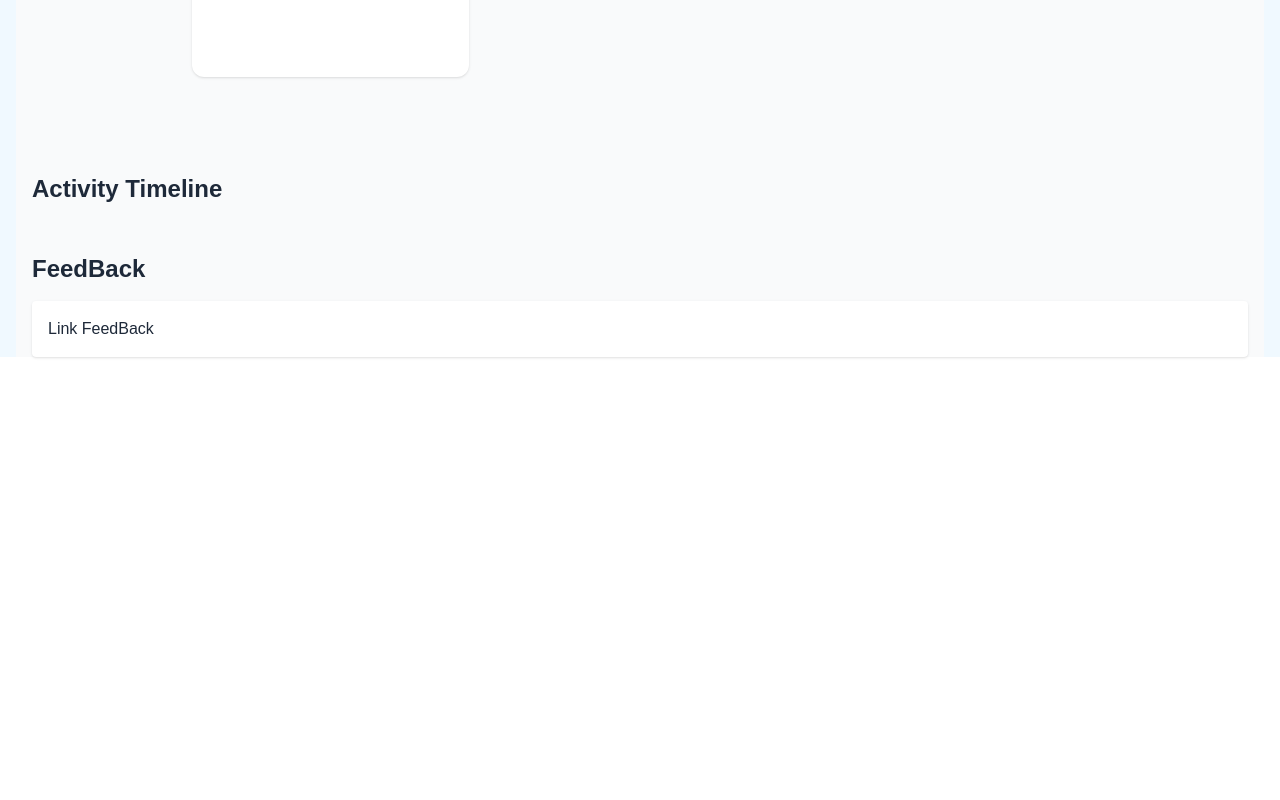
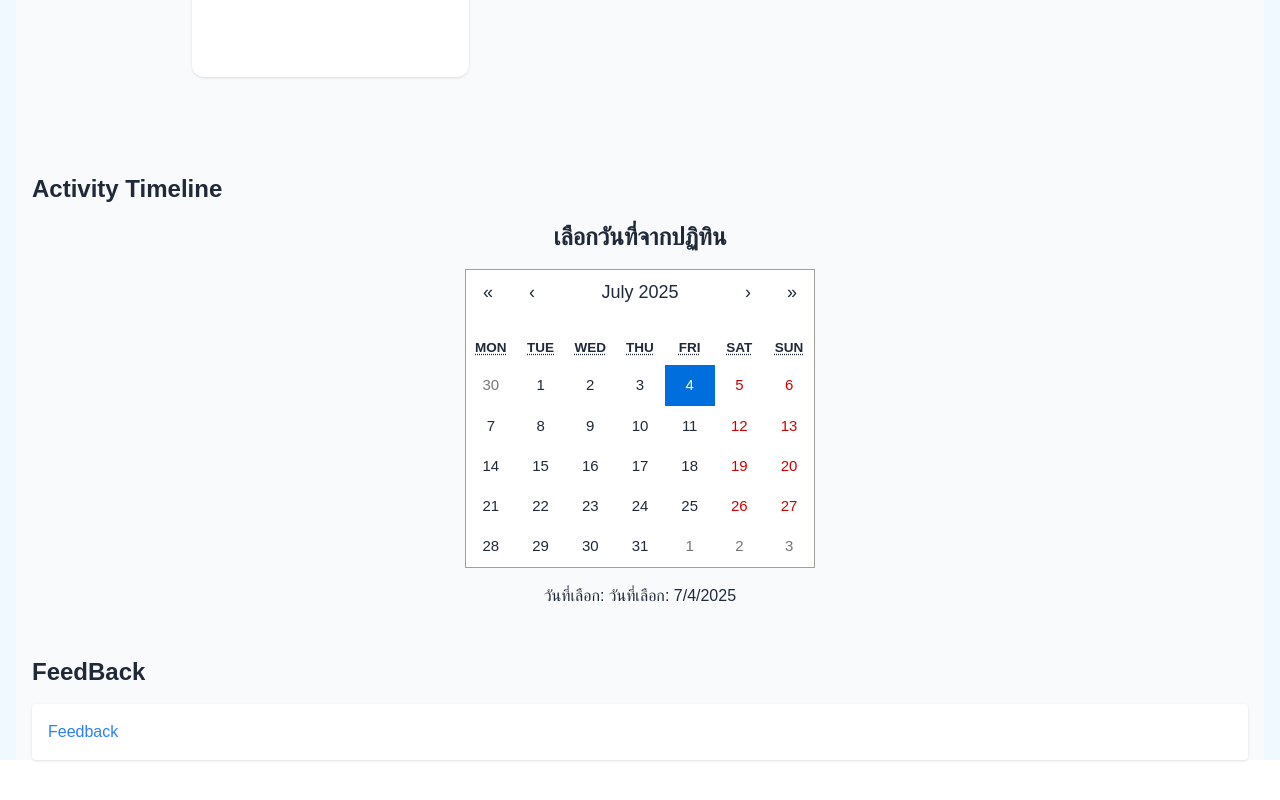
Before and after one commit to Phoenix-pal/SMSUAcademicWebsite, a Next.js app: page /activity in a window 1280 px wide. Shown: the part 1166-1966 px from the top of the page. Before the commit the page ends 1571 px from the top, so only its background shows below. Built offline with nearby package versions, Linux system fonts and the light colour scheme.

Commit message:
add calendar and feedback link to page activity

```diff
--- a/src/app/activity/page.tsx
+++ b/src/app/activity/page.tsx
@@ -1,4 +1,34 @@
+  "use client";
+
+     import React, { useState,useEffect } from 'react';
+     import Calendar from 'react-calendar';
+     import 'react-calendar/dist/Calendar.css';
+     import { Value } from 'react-calendar/dist/shared/types.js';
+
     export default function ActivityPage() {
+
+
+    const [date, setDate] = useState<Value | null>(null);
+
+useEffect(() => {
+  setDate(new Date()); // เซ็ตหลังจาก component ถูกโหลดจริง
+}, []);
+        const handleChange = (newDate:Value) => {
+        setDate(newDate);
+    };
+
+     const renderDate = (date: Value) => {
+    if (Array.isArray(date)) {
+      // ถ้าเลือกหลายวัน, ให้แสดงวันที่เริ่มต้นและวันสิ้นสุด
+      return `${date[0]?.toLocaleDateString()} - ${date[1]?.toLocaleDateString()}`;
+    } else if (date instanceof Date) {
+      // ถ้าเป็นวันที่เดียว
+      return date.toLocaleDateString();
+    } else {
+      return 'ยังไม่ได้เลือก'; // กรณีที่เป็น null
+    }
+  };
+
         return (
             <div className="min-h-screen bg-gray-50 pt-24 px-4 max-w-7xl mx-auto">
                 {/* Header */}
@@ -24,11 +54,11 @@ export default function ActivityPage() {
                         <div className="grid grid-cols-1 md:grid-cols-3 gap-8 w-full max-w-4xl mx-auto">
                             <div className="bg-white rounded-xl shadow p-6 aspect-square flex flex-col items-center justify-center">
                                 <h2 className="text-2xl font-bold mb-4">กล่องที่ 1</h2>
-                            <p>รายละเอียดกล่อง 2</p>
+                                <p>รายละเอียดกล่อง 1</p>
                             </div>
                             <div className="bg-white rounded-xl shadow p-6 aspect-square flex flex-col items-center justify-center">
                                 <h2 className="text-2xl font-bold mb-4">กล่องที่ 2</h2>
-                            <p>รายละเอียดกล่อง 1</p>
+                                <p>รายละเอียดกล่อง 2</p>
                             </div>
                             <div className="bg-white rounded-xl shadow p-6 aspect-square flex flex-col items-center justify-center">
                                 <h2 className="text-2xl font-bold mb-4">กล่องที่ 3</h2>
@@ -45,13 +75,28 @@ export default function ActivityPage() {
                 {/* Section: Activity Timeline */}
                 <section className="mb-12">
                     <h2 className="text-2xl font-semibold text-gray-800 mb-4">Activity Timeline</h2>
+                       <div className="flex flex-col items-center">
+          <h2 className="text-2xl font-semibold mb-4">เลือกวันที่จากปฏิทิน</h2>
+          <Calendar
+            onChange={handleChange}
+            value={date}
+            className="w-full max-w-xl text-lg"
+          />
+          <p className="mt-4">
+            วันที่เลือก:  วันที่เลือก: {renderDate(date)} {/* แสดงวันที่ที่เลือก */}
+          </p>
+          </div>
                 </section>
 
                 {/* Section: FeedBack */}
                 <section className="mb-12">
                     <h2 className="text-2xl font-semibold text-gray-800 mb-4">FeedBack</h2>
                     <div className="space-y-3">
-                    <div className="bg-white p-4 rounded shadow">Link FeedBack</div>
+                        <div className="bg-white p-4 rounded shadow">
+                    <a href="https://www.example.com" className="text-blue-500 hover:underline hover:bg-sky-50 transition">
+        Feedback
+        </a>
+        </div>
                     </div>
                 </section>
         </div>)
--- a/src/app/page.tsx
+++ b/src/app/page.tsx
@@ -14,10 +14,10 @@ export default function HomePage() {
 
         {/* Content Blocks */}
         <div className="grid grid-cols-1 md:grid-cols-3 gap-6">
-          <div className="bg-white rounded-lg shadow p-6 text-center">
+          <Link href="/activity"  className="bg-white rounded-lg shadow p-6 text-center hover:bg-sky-50 transition">
             <h3 className="text-xl font-semibold mb-2">Activity</h3>
             <p className="text-gray-600 text-sm">คลิกแล้วจะไปหน้า Activity หรือแสดง Content บางส่วน</p>
-          </div>
+          </Link>
           <Link href="/resource" className="bg-white rounded-lg shadow p-6 text-center hover:bg-sky-50 transition">
             <h3 className="text-xl font-semibold mb-2">Resource</h3>
             <p className="text-gray-600 text-sm">Resource of Siriraj</p>
```
Lines whose indentation alone changed are shown as unchanged.
